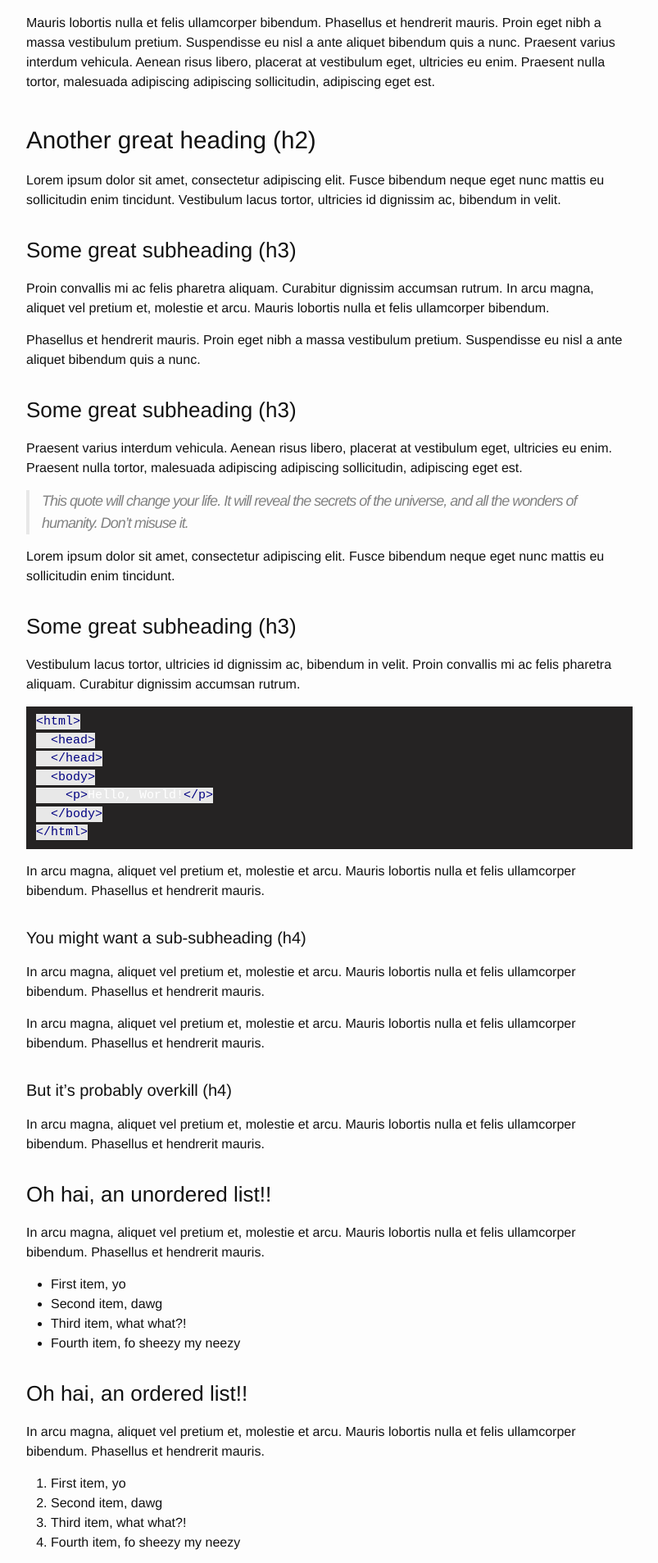
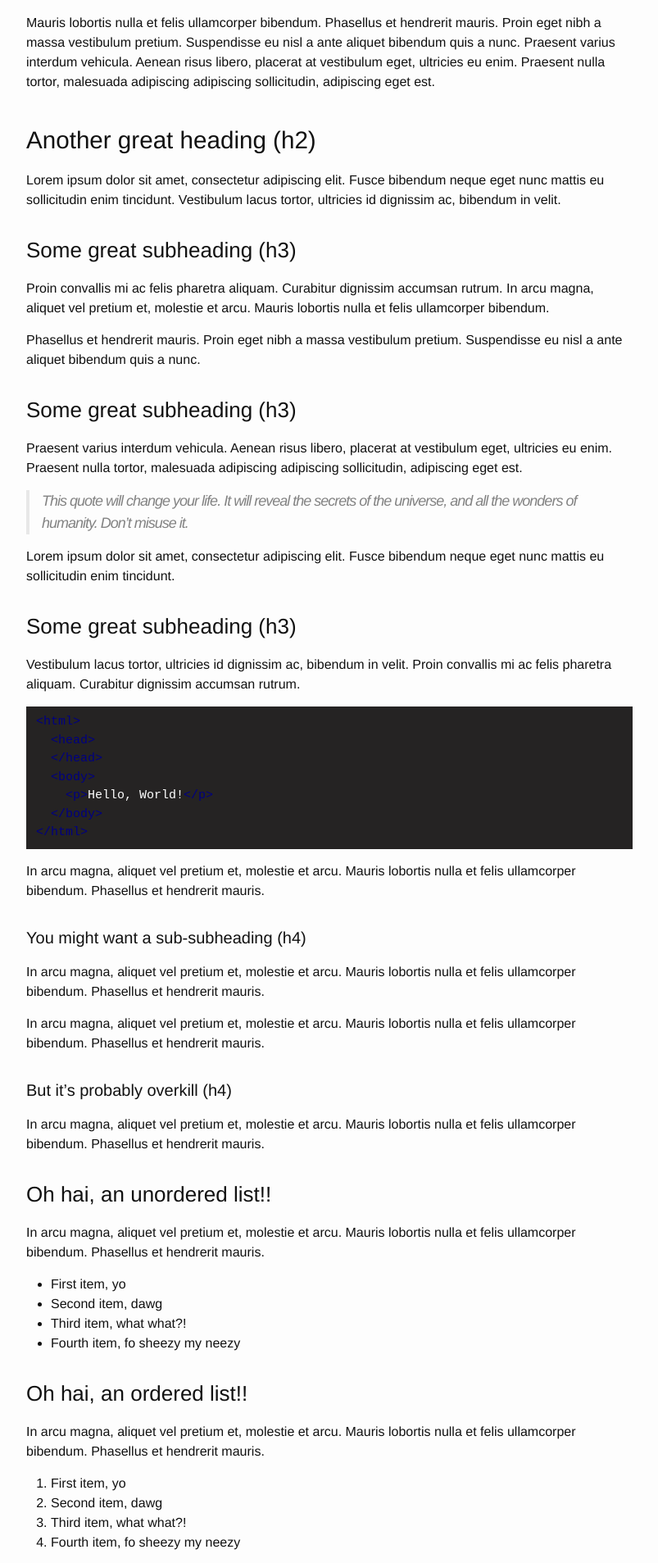
Before and after one commit to 2b7E1n6D0e5R7/2b7E1n6D0e5R7.github.io, a Jekyll site: the page built from _posts/2019-08-18-ocherk-gotovnosti-k-chrezvichaynomu-proishestviyu.md, in a window 1280 px wide. Shown: the part 4346-6253 px from the top of the page at 82% size, without its empty margins (238-1041 px from the left). Built offline with Jekyll 4.4.1, drawn with Linux system fonts in a browser that asks for light colours.

Commit message:
Update _base.scss

```diff
--- a/_sass/minimaless/_base.scss
+++ b/_sass/minimaless/_base.scss
@@ -161,7 +161,8 @@ blockquote {
 pre,
 code {
   @include relative-font-size(0.9375);
-  background-color: $grey-color-light;
+  background-color: #252323;
+
 }
 
 code {
```
